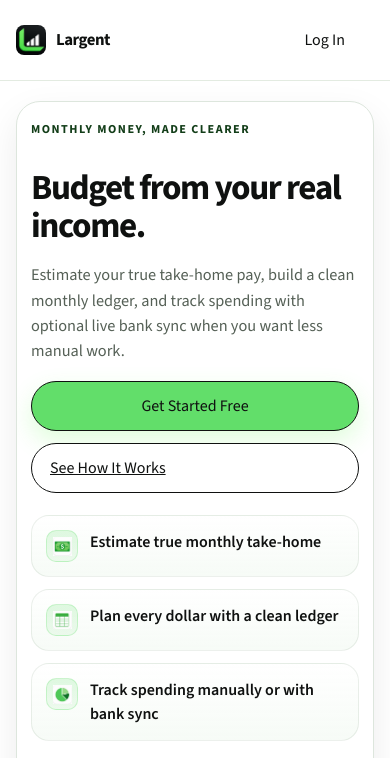
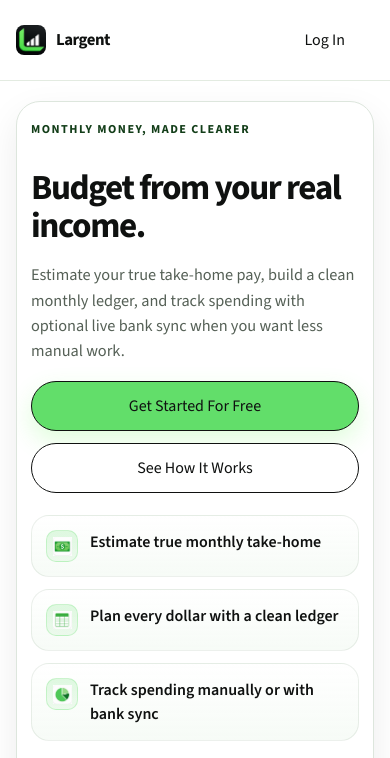
Before and after one commit to largent-financial/largent, a plain HTML site: page index.html in a window 390 px wide. Shown: the top 758 px of the page. Drawn offline with nearby package versions, Linux system fonts and the light colour scheme; no server answers.

Commit message:
Refine landing page hero CTA copy and alignment

```diff
--- a/index.html
+++ b/index.html
@@ -49,7 +49,7 @@
             <h1 id="welcome-title">Budget from your real income.</h1>
             <p class="landing-lede">Estimate your true take-home pay, build a clean monthly ledger, and track spending with optional live bank sync when you want less manual work.</p>
             <div class="landing-actions">
-              <button class="button button-primary" type="button" data-open-auth="signup">Get Started Free</button>
+              <button class="button button-primary" type="button" data-open-auth="signup">Get Started For Free</button>
               <a class="button button-secondary" href="#landing-how-it-works">See How It Works</a>
             </div>
             <div class="landing-proof-list" aria-label="Product benefits">
--- a/style.css
+++ b/style.css
@@ -3365,10 +3365,15 @@ h3 {
     grid-template-columns: 1fr;
   }
 
-  .landing-actions .button {
-    width: 100%;
-    justify-content: center;
-  }
+.landing-actions .button {
+  width: 100%;
+  justify-content: center;
+}
+
+.landing-actions .button-secondary {
+  text-decoration: none;
+  text-align: center;
+}
 
   .landing-hero-glow {
     inset: 18% 0 10%;
```
